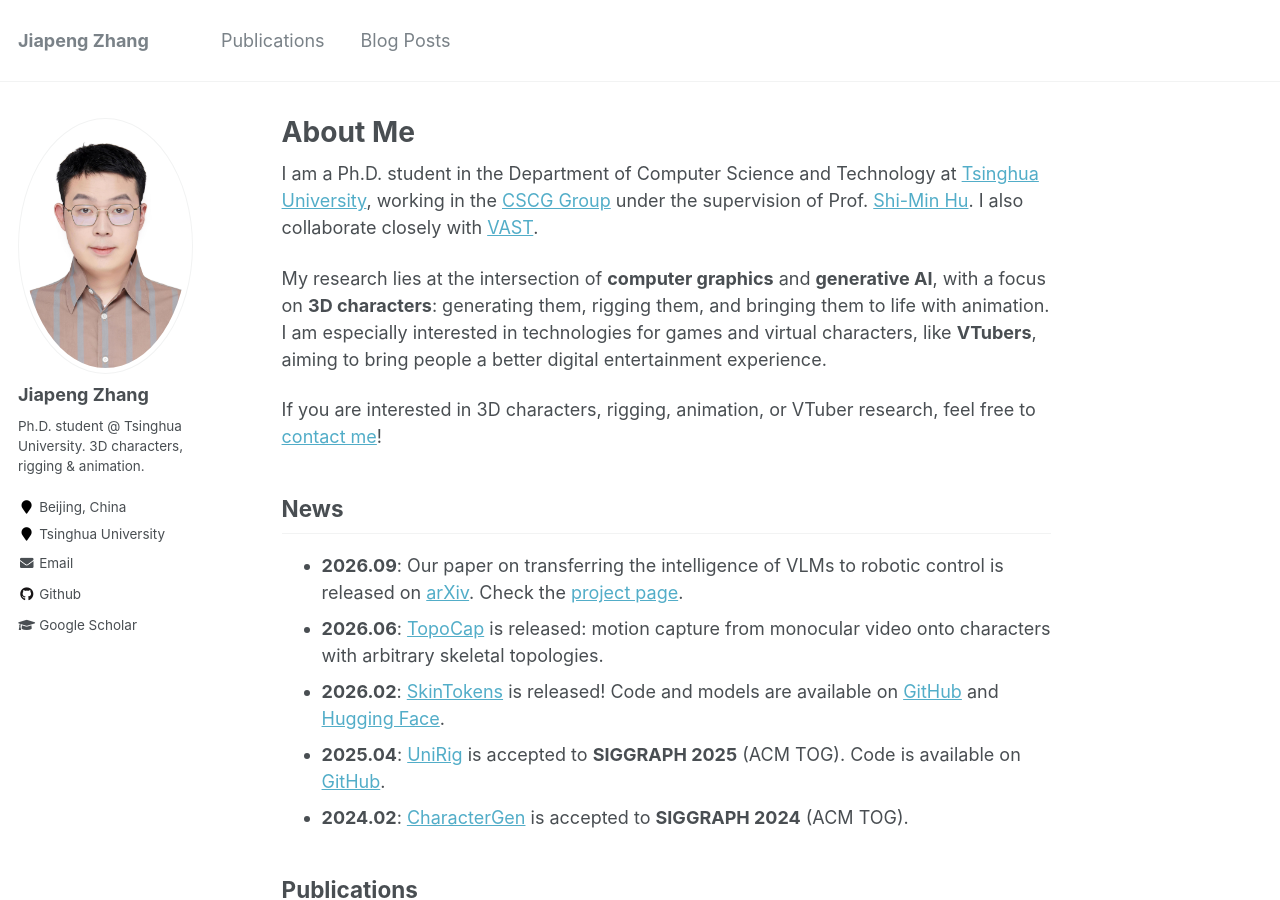
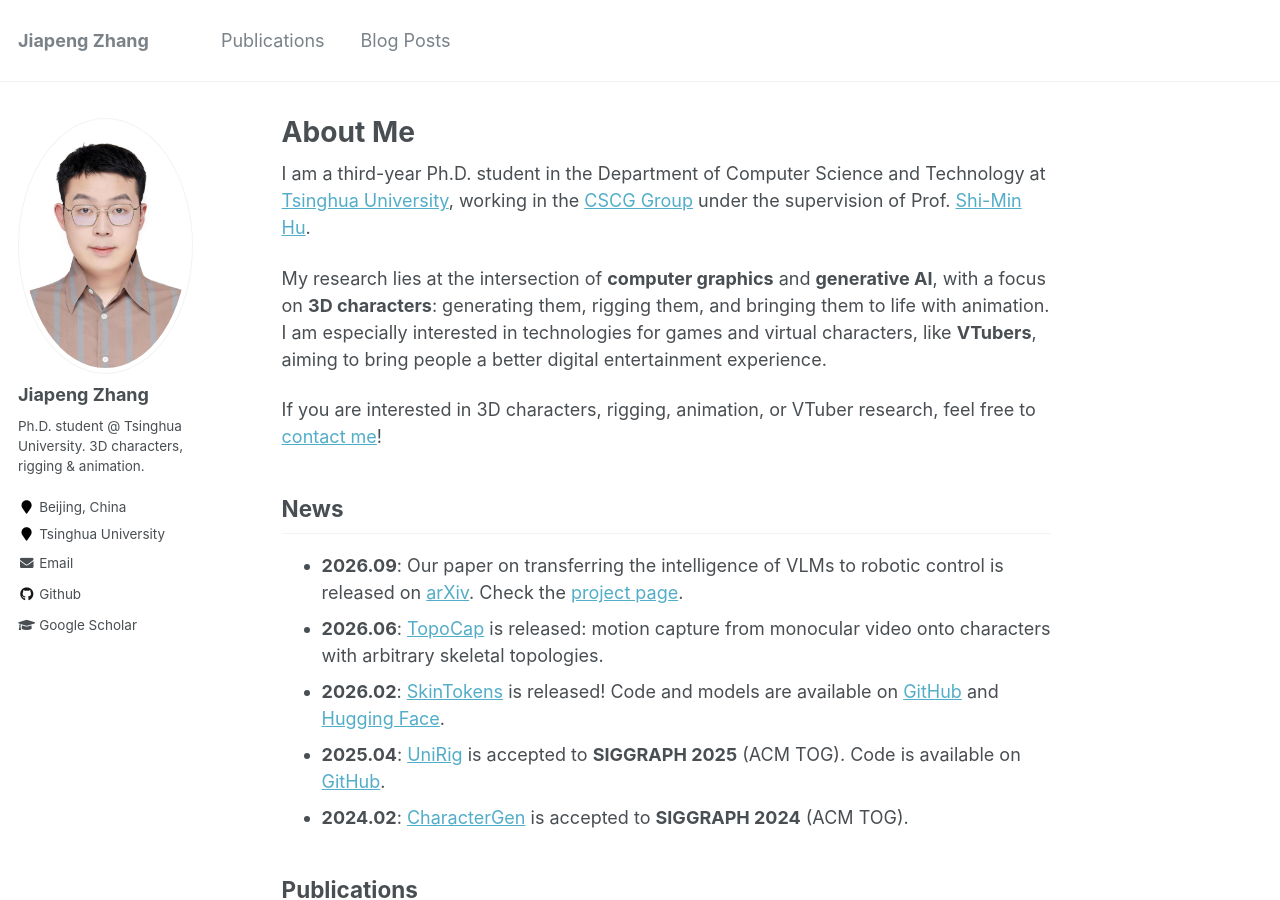
Before and after one commit to zjp-shadow/zjp-shadow.github.io, a Jekyll site: the page built from _pages/about.md, in a window 1280 px wide and 900 px high. Built offline with Jekyll 4.4.1, drawn with Linux system fonts in a browser that asks for light colours.

Commit message:
Update about page: third-year Ph.D., drop VAST collaboration line
Co-Authored-By: Claude Opus 5.5 <noreply@anthropic.com>
Claude-Session: https://claude.ai/code/session_01S8BziLJcMuxCym8hmrQA4s

```diff
--- a/_pages/about.md
+++ b/_pages/about.md
@@ -8,7 +8,7 @@ redirect_from:
   - /about.html
 ---
 
-I am a Ph.D. student in the Department of Computer Science and Technology at [Tsinghua University](https://www.tsinghua.edu.cn/), working in the [CSCG Group](https://cg.cs.tsinghua.edu.cn/) under the supervision of Prof. [Shi-Min Hu](https://cg.cs.tsinghua.edu.cn/shimin.htm). I also collaborate closely with [VAST](https://www.tripo3d.ai/).
+I am a third-year Ph.D. student in the Department of Computer Science and Technology at [Tsinghua University](https://www.tsinghua.edu.cn/), working in the [CSCG Group](https://cg.cs.tsinghua.edu.cn/) under the supervision of Prof. [Shi-Min Hu](https://cg.cs.tsinghua.edu.cn/shimin.htm).
 
 My research lies at the intersection of **computer graphics** and **generative AI**, with a focus on **3D characters**: generating them, rigging them, and bringing them to life with animation. I am especially interested in technologies for games and virtual characters, like **VTubers**, aiming to bring people a better digital entertainment experience.
 
```
